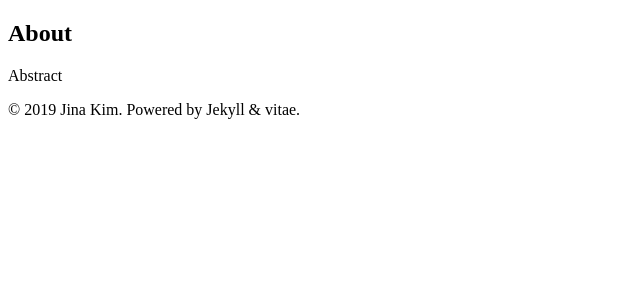
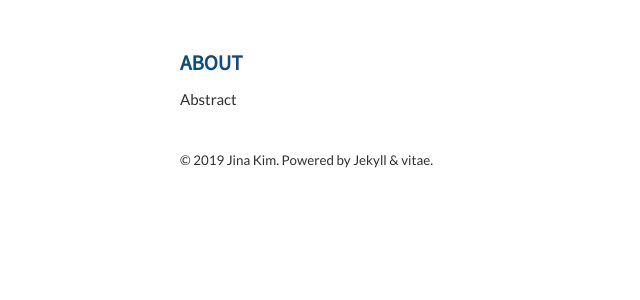
Before and after one commit to Jina-Kim/Jina-Kim.github.io, a Jekyll site: the page built from papers/20srep-mental.html, in a window 1280 px wide. Shown: the top 300 px of the page, without its empty margins (0-640 px from the left). Built offline with Jekyll 4.4.1, drawn with Linux system fonts in a browser that asks for light colours; nearby versions of some CDN libraries.

Commit message:
Update papers/20srep-mental.html

```diff
--- a/_layouts/default.html
+++ /dev/null
@@ -1,39 +0,0 @@
-<!DOCTYPE html>
-<html>
-<head>
-    <meta charset="utf-8">
-    <title>{{ site.title }}</title>
-    <meta name="description" content="{{ site.name }}'s Résumé">
-    <meta name="author" content="{{ site.name }} @{{ site.twitter }}">
-
-    <meta name="viewport" content="width=device-width, initial-scale=1, maximum-scale=1">
-
-    <link href="https://fonts.googleapis.com/css?family=Lato|Open+Sans|Source+Sans+Pro&display=swap" rel="stylesheet">
-    <link rel="stylesheet" href="{{ site.baseurl }}static/css/base.css">
-    <link rel="stylesheet" href="{{ site.baseurl }}static/css/skeleton.css">
-    <link rel="stylesheet" href="{{ site.baseurl }}static/css/layout.css">
-    <link rel="stylesheet" href="//maxcdn.bootstrapcdn.com/font-awesome/4.4.0/css/font-awesome.min.css">
-
-    <!--[if lt IE 9]>
-    <script src="http://html5shim.googlecode.com/svn/trunk/html5.js"></script>
-    <![endif]-->
-
-    <link rel="shortcut icon" href="{{ site.baseurl }}static/img/favicon.ico">
-    <!-- <link rel="apple-touch-icon" href="static/img/me-icon-57.png"> -->
-    <!-- <link rel="apple-touch-icon" sizes="72x72" href="static/img/me-icon-72.png"> -->
-    <!-- <link rel="apple-touch-icon" sizes="114x114" href="static/img/me-icon-114.png"> -->
-</head>
-<body>
-<div class="container">
-    <div class="sixteen columns clearfix">
-
-        {{ content }}
-
-    <footer class="sixteen columns">
-        <p>© 2019 Jina Kim. Powered by Jekyll & vitae.</p>
-    </footer>
-    </div>
-</div>
-
-</body>
-</html>
--- a/_layouts/projects.html
+++ b/_layouts/projects.html
@@ -9,27 +9,27 @@
     <meta name="viewport" content="width=device-width, initial-scale=1, maximum-scale=1">
 
     <link href="https://fonts.googleapis.com/css?family=Lato|Open+Sans|Source+Sans+Pro&display=swap" rel="stylesheet">
-    <link rel="stylesheet" href="{{ site.baseurl }}static/css/base.css">
-    <link rel="stylesheet" href="{{ site.baseurl }}static/css/skeleton.css">
-    <link rel="stylesheet" href="{{ site.baseurl }}static/css/layout.css">
+    <link rel="stylesheet" href="{{ site.website_full }}static/css/base.css">
+    <link rel="stylesheet" href="{{ site.website_full }}static/css/skeleton.css">
+    <link rel="stylesheet" href="{{ site.website_full }}static/css/layout.css">
     <link rel="stylesheet" href="//maxcdn.bootstrapcdn.com/font-awesome/4.4.0/css/font-awesome.min.css">
 
     <!--[if lt IE 9]>
     <script src="http://html5shim.googlecode.com/svn/trunk/html5.js"></script>
     <![endif]-->
 
-    <link rel="shortcut icon" href="{{ site.baseurl }}static/img/favicon.ico">
+    <link rel="shortcut icon" href="{{ site.website_full }}static/img/favicon.ico">
     <!-- <link rel="apple-touch-icon" href="static/img/me-icon-57.png"> -->
     <!-- <link rel="apple-touch-icon" sizes="72x72" href="static/img/me-icon-72.png"> -->
     <!-- <link rel="apple-touch-icon" sizes="114x114" href="static/img/me-icon-114.png"> -->
 </head>
 <body>
 <div class="container">
-    <div class="thirteen columns clearfix">
+    <div class="sixteen columns clearfix">
 
         {{ content }}
 
-    <footer class="thirteen columns">
+    <footer class="sixteen columns">
         <p>© 2019 Jina Kim. Powered by Jekyll & vitae.</p>
     </footer>
     </div>
--- a/papers/20srep-mental.html
+++ b/papers/20srep-mental.html
@@ -1,5 +1,5 @@
 ---
-layout: default
+layout: projects
 ---
 
 <section class="thirteen columns">
```
